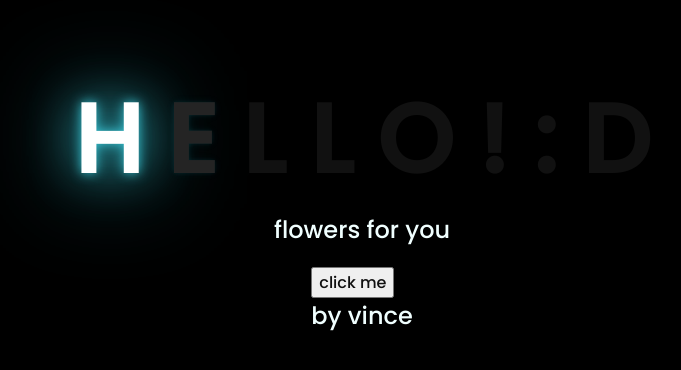
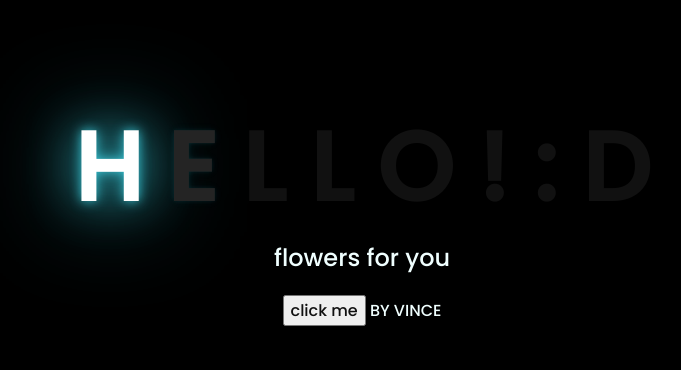
Before and after one commit to vince340/flower, a plain HTML site: page index.html in a window 1280 px wide. Shown: the part 198-568 px from the top of the page, without its empty margins (286-967 px from the left). Drawn offline with Linux system fonts and the light colour scheme.

Commit message:
Update index.html

```diff
--- a/index.html
+++ b/index.html
@@ -31,9 +31,7 @@
     <button>
       <a href="flower.html">click me</a>
     </button>
-<div class="description">
-  <span>by vince</span>
-</div>
+<span>BY VINCE</span>
   </div>
 </body>
 
```
